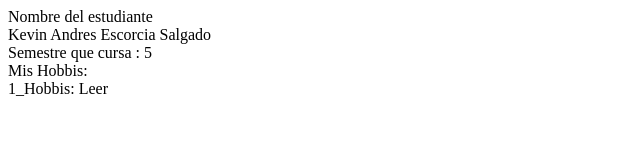
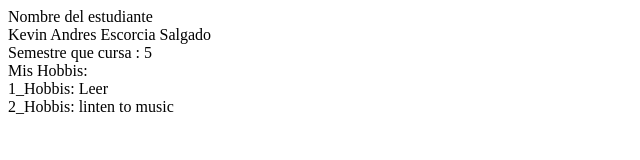
Before and after one commit to Atomic012/Git_GitHub_taller, a plain HTML site: page index.html in a window 1280 px wide. Shown: the whole page, without its empty margins (0-640 px from the left). Drawn offline with Linux system fonts and the light colour scheme.

Commit message:
five_kof

```diff
--- a/index.html
+++ b/index.html
@@ -13,6 +13,7 @@
     <div>Semestre que cursa : 5</div>
     <div>Mis Hobbis:</div>
     <div>1_Hobbis: Leer</div>
+    <div>2_Hobbis: linten to music</div>
 </body>
 
 </html>
```
